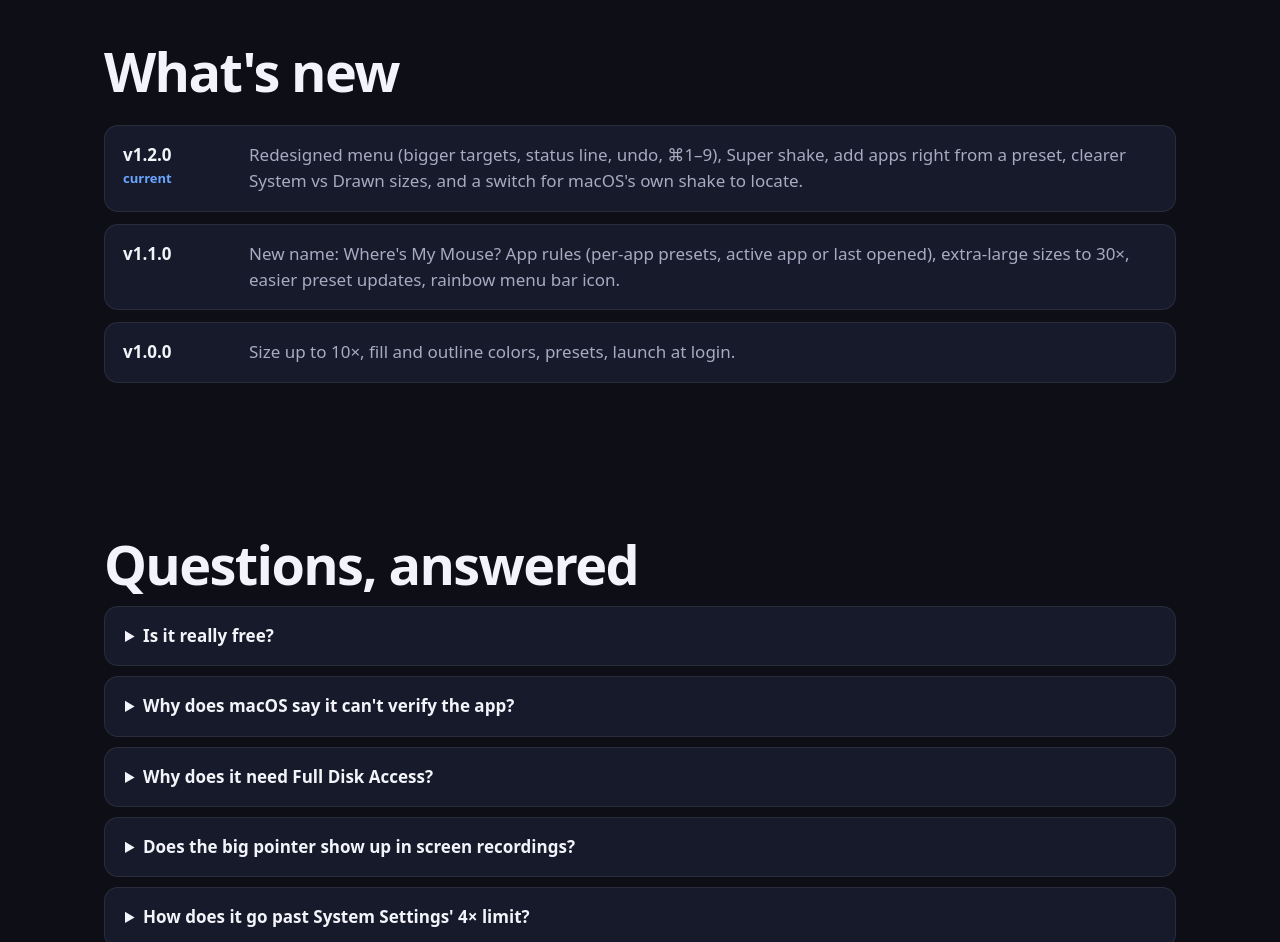
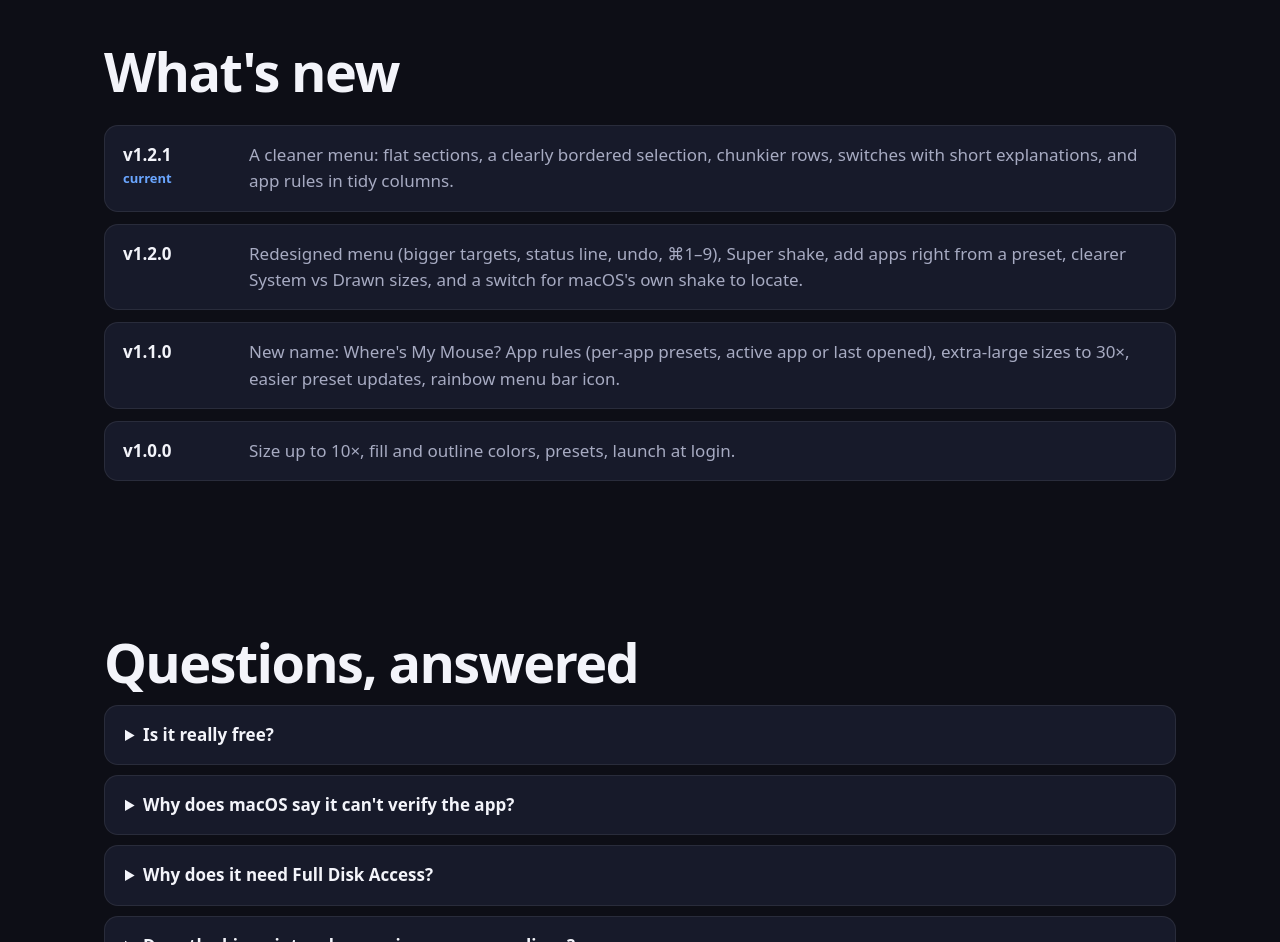
Before and after one commit to andrewkamphey/BetterPointer, a plain HTML site: page site/index.html in a window 1280 px wide. Shown: the part 6800-7742 px from the top of the page. Drawn offline with Linux system fonts and the light colour scheme.

Commit message:
Version 1.2.1
Co-Authored-By: Claude Opus 5.5 <noreply@anthropic.com>

```diff
--- a/site/index.html
+++ b/site/index.html
@@ -587,7 +587,8 @@
   <div class="wrap">
     <h2>What's new</h2>
     <div class="releases">
-      <div class="rel"><div class="v">v1.2.0<em>current</em></div><p>Redesigned menu (bigger targets, status line, undo, ⌘1–9), Super shake, add apps right from a preset, clearer System vs Drawn sizes, and a switch for macOS's own shake to locate.</p></div>
+      <div class="rel"><div class="v">v1.2.1<em>current</em></div><p>A cleaner menu: flat sections, a clearly bordered selection, chunkier rows, switches with short explanations, and app rules in tidy columns.</p></div>
+      <div class="rel"><div class="v">v1.2.0</div><p>Redesigned menu (bigger targets, status line, undo, ⌘1–9), Super shake, add apps right from a preset, clearer System vs Drawn sizes, and a switch for macOS's own shake to locate.</p></div>
       <div class="rel"><div class="v">v1.1.0</div><p>New name: Where's My Mouse? App rules (per-app presets, active app or last opened), extra-large sizes to 30×, easier preset updates, rainbow menu bar icon.</p></div>
       <div class="rel"><div class="v">v1.0.0</div><p>Size up to 10×, fill and outline colors, presets, launch at login.</p></div>
     </div>
```
Also changed, not shown: 1 other file.
